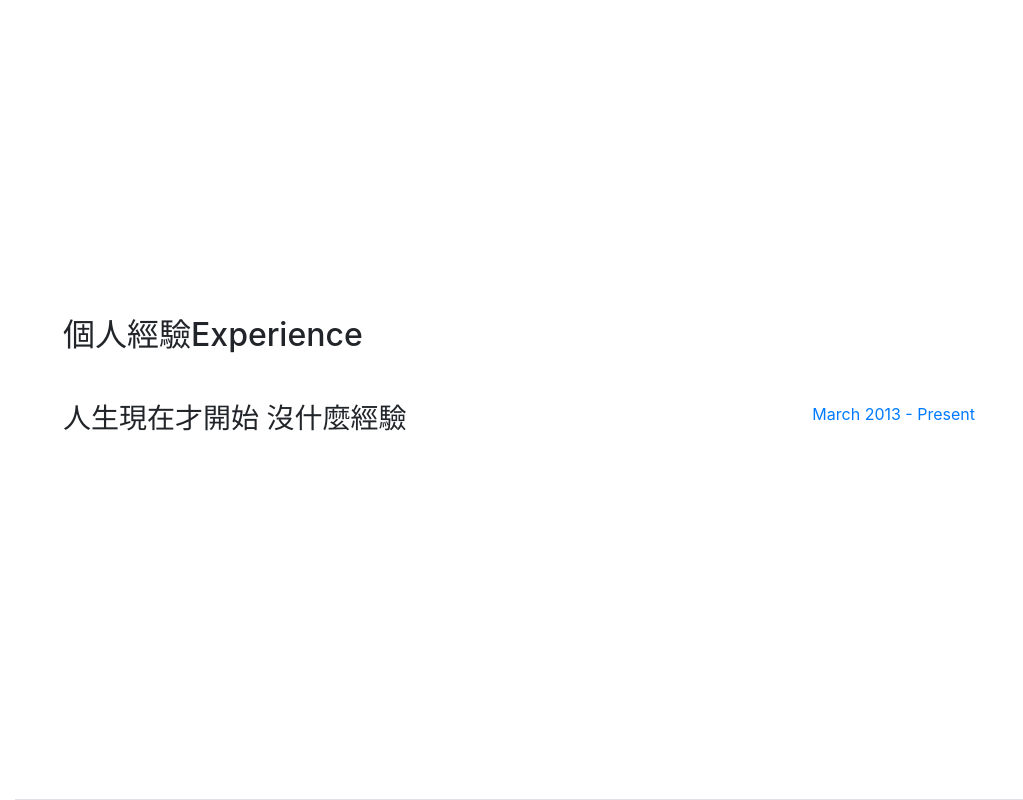
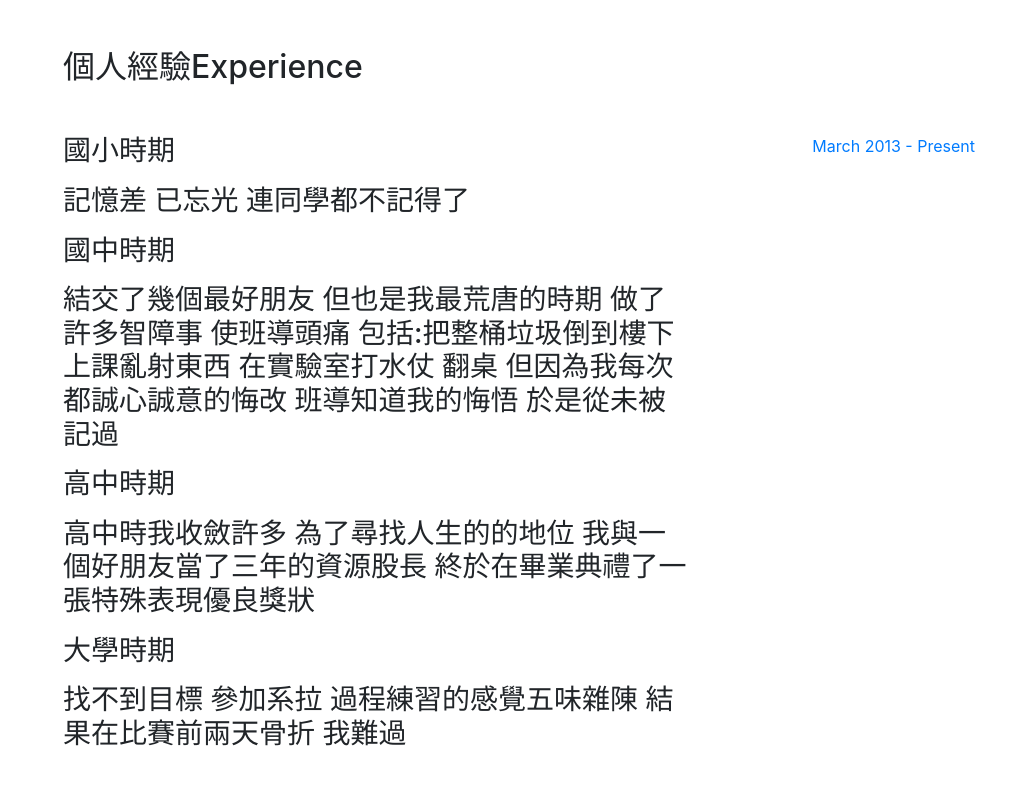
Before and after one commit to jasonyoung638/jasonyoung638.github.io, a website with bundled scripts: page index.html in a window 1280 px wide. Shown: the part 800-1600 px from the top of the page, without its empty margins (257-1280 px from the left). Built offline with nearby package versions, Linux system fonts and the light colour scheme; a web font is replaced by a local one.

Commit message:
Add files via upload

```diff
--- a/index.html
+++ b/index.html
@@ -118,8 +118,17 @@ Department of Information and Communication in Shin Hsin University . I dedicate
 
           <div class="resume-item d-flex flex-column flex-md-row mb-5">
             <div class="resume-content mr-auto">
-              <h3 class="mb-0">人生現在才開始  沒什麼經驗
+              <h3 class="mb-0"> <p>國小時期</p>
+			  <p>記憶差    已忘光  連同學都不記得了</p>
 
+			  <p>國中時期</p>
+			  <p>結交了幾個最好朋友 但也是我最荒唐的時期 做了許多智障事 使班導頭痛 包括:把整桶垃圾倒到樓下  上課亂射東西 在實驗室打水仗  翻桌  但因為我每次都誠心誠意的悔改 班導知道我的悔悟  於是從未被記過</p>
+
+			   <p>高中時期</p>
+			   <p>高中時我收斂許多 為了尋找人生的的地位 我與一個好朋友當了三年的資源股長 終於在畢業典禮了一張特殊表現優良獎狀</p>
+
+			   <p>大學時期</p>
+			   <p>找不到目標 參加系拉 過程練習的感覺五味雜陳 結果在比賽前兩天骨折 我難過</p>
             </div>
 
             <div class="resume-date text-md-right">
@@ -170,7 +179,7 @@ Department of Information and Communication in Shin Hsin University . I dedicate
         <div class="my-auto">
           <h2 class="mb-5">興趣Interests</h2>
           <p>看電影 Watch movies  </p>
-           <img src="img/2001-a-space-odyssey-gif-2.gif">
+           <img src="img/2001-a-space-odyssey-gif-2.gif"
         </div>
       </section>
 
```
